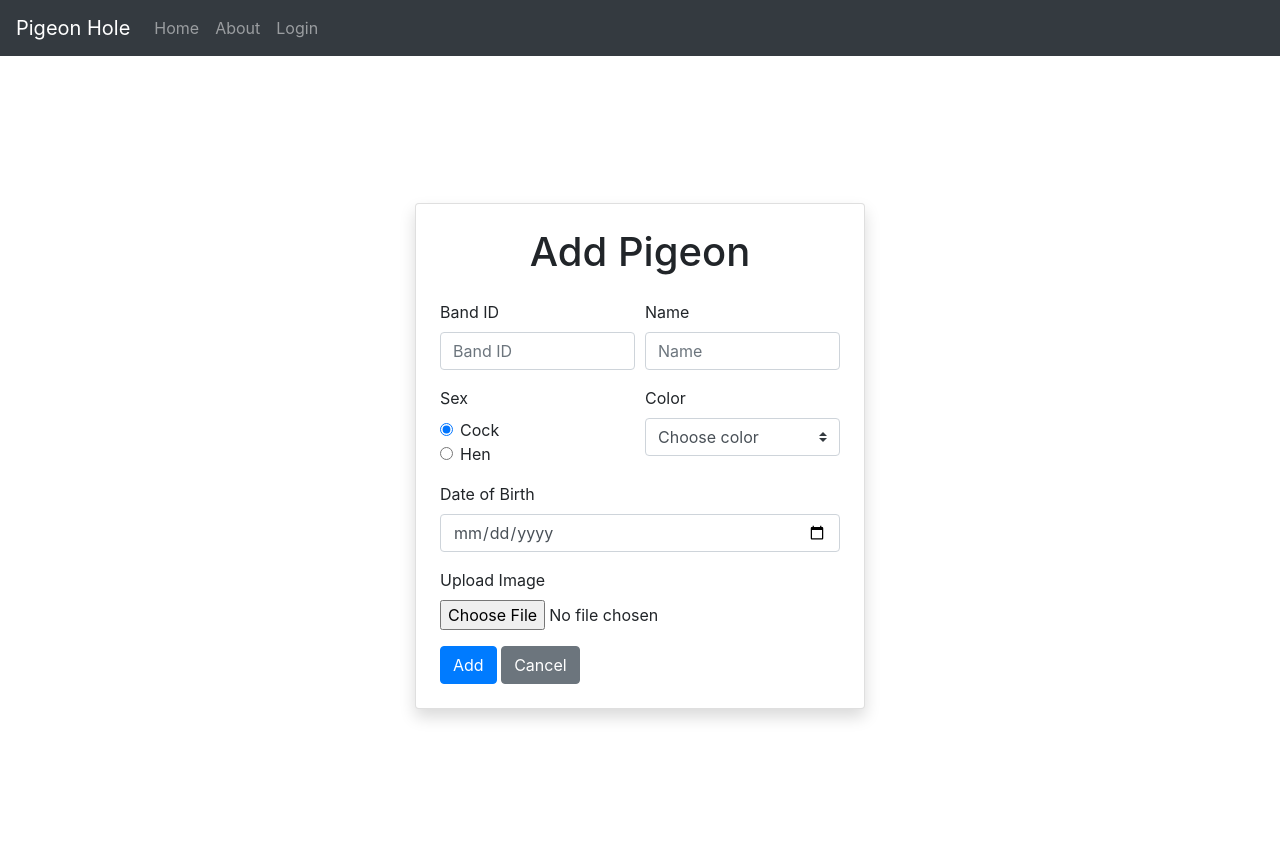
After one commit to AoWangPhilly/pigeon-hole, a Flask app: page /pigeon/add in a window 1280 px wide. The commit adds this page. Run offline with Flask 3, Linux system fonts and the light colour scheme; some libraries are stand-ins or nearby versions.

Commit message:
add form for adding pigeons

```diff
--- a/api/pigeon_bp.py
+++ b/api/pigeon_bp.py
@@ -1,4 +1,4 @@
-from flask import Blueprint, render_template
+from flask import Blueprint, render_template, request
 
 pigeon_bp = Blueprint(
     "pigeon",
@@ -9,3 +9,8 @@ pigeon_bp = Blueprint(
 @pigeon_bp.route("/view")
 def view():
     return render_template("view.html")
+
+@pigeon_bp.route("/add", methods=["GET", "POST"])
+def add():
+    if request.method == "GET":
+        return render_template("add.html")
--- /dev/null
+++ b/templates/add.html
@@ -0,0 +1,116 @@
+{% extends 'base.html' %} {% set active = "Register" %} {% block content %}
+<section class="vh-100 d-flex justify-content-center align-items-center">
+    <div class="card p-4 shadow" style="width: 100%; max-width: 450px">
+        <h1 class="card-title mb-4 text-center">Add Pigeon</h1>
+
+        {% if error %}
+        <div class="alert alert-danger" role="alert">{{ error }}</div>
+        {% endif %}
+
+        <form method="post">
+            <div class="form-row">
+                <div class="form-group col-md-6">
+                    <label for="bandId">Band ID</label>
+                    <input
+                        type="text"
+                        class="form-control"
+                        id="bandId"
+                        placeholder="Band ID"
+                        required
+                    />
+                </div>
+                <div class="form-group col-md-6">
+                    <label for="inputName2">Name</label>
+                    <input
+                        type="text"
+                        class="form-control"
+                        id="inputName2"
+                        placeholder="Name"
+                        required
+                    />
+                </div>
+            </div>
+            <div class="form-row">
+                <div class="form-group col-md-6">
+                    <label>Sex</label>
+                    <div class="form-check">
+                        <input
+                            class="form-check-input"
+                            type="radio"
+                            name="sex"
+                            id="gridRadios1"
+                            value="cock"
+                            checked
+                        />
+                        <label class="form-check-label" for="gridRadios1"
+                            >Cock</label
+                        >
+                    </div>
+                    <div class="form-check">
+                        <input
+                            class="form-check-input"
+                            type="radio"
+                            name="sex"
+                            id="gridRadios2"
+                            value="hen"
+                        />
+                        <label class="form-check-label" for="gridRadios2"
+                            >Hen</label
+                        >
+                    </div>
+                </div>
+                <div class="form-group col-md-6">
+                    <label for="inlineFormCustomSelect">Color</label>
+                    <select
+                        class="custom-select mr-sm-2"
+                        id="inlineFormCustomSelect"
+                    >
+                        <option selected>Choose color</option>
+                        <option value="blue">Blue</option>
+                        <option value="black">Black</option>
+                        <option value="red">Red</option>
+                        <option value="yellow">Yellow</option>
+                        <option value="white">White</option>
+                        <option value="checker">Checker</option>
+                        <option value="barred">Barred</option>
+                        <option value="pied">Pied</option>
+                        <option value="grizzle">Grizzle</option>
+                        <option value="t-pattern">T-pattern</option>
+                        <option value="dun">Dun</option>
+                        <option value="mealy">Mealy</option>
+                    </select>
+                </div>
+            </div>
+            <div class="form-group">
+                <label for="dateOfBirth">Date of Birth</label>
+                <div>
+                    <input
+                        class="form-control"
+                        type="date"
+                        id="dateOfBirth"
+                        name="dateOfBirth"
+                    />
+                </div>
+            </div>
+            <div class="form-group">
+                <label for="avatar" class="form-label">Upload Image</label>
+                <input
+                    type="file"
+                    id="avatar"
+                    name="avatar"
+                    accept="image/png, image/jpeg"
+                />
+            </div>
+
+            <button type="submit" class="btn btn-primary">Add</button>
+            <button
+                type="button"
+                class="btn btn-secondary"
+                onclick="window.location.href='/pigeon/view'"
+            >
+                Cancel
+            </button>
+        </form>
+    </div>
+</section>
+{% endblock %}
```
Also changed, not shown: templates/home.html (+16 -26 lines), templates/view.html (+16 -2 lines), static/img/no-pigeons.webp (added).
